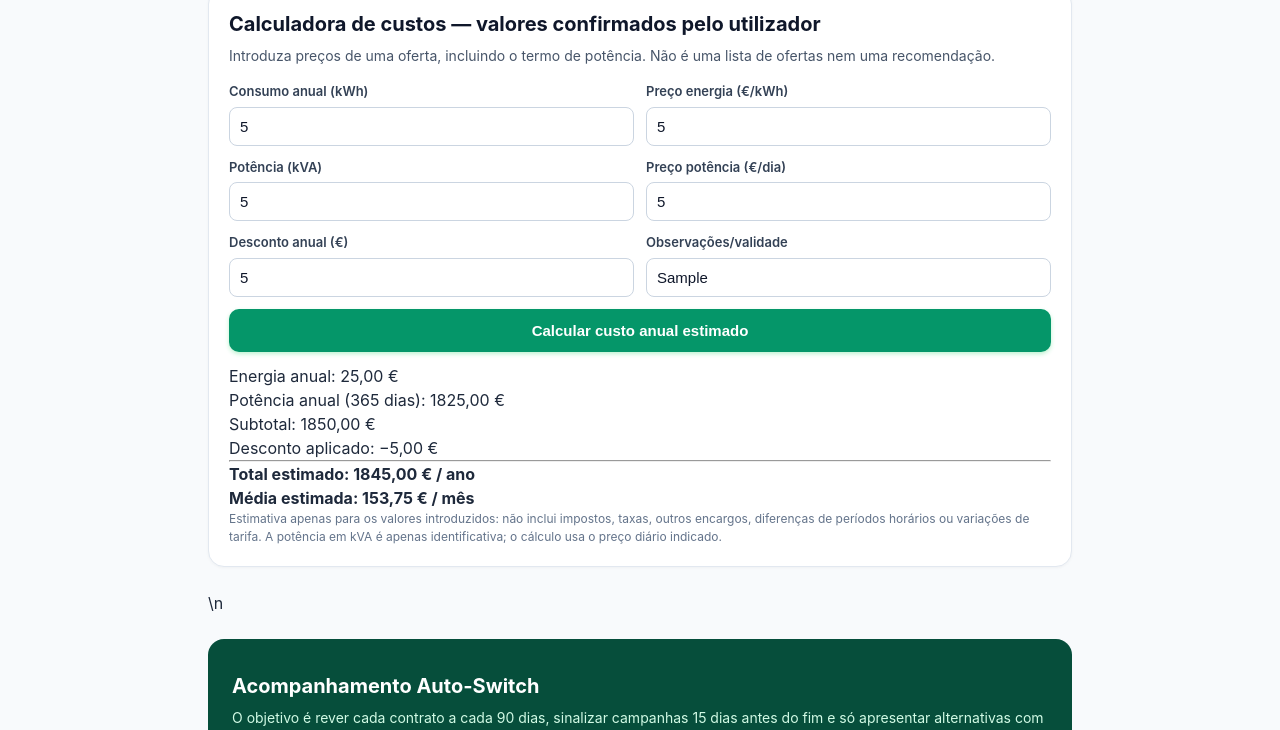
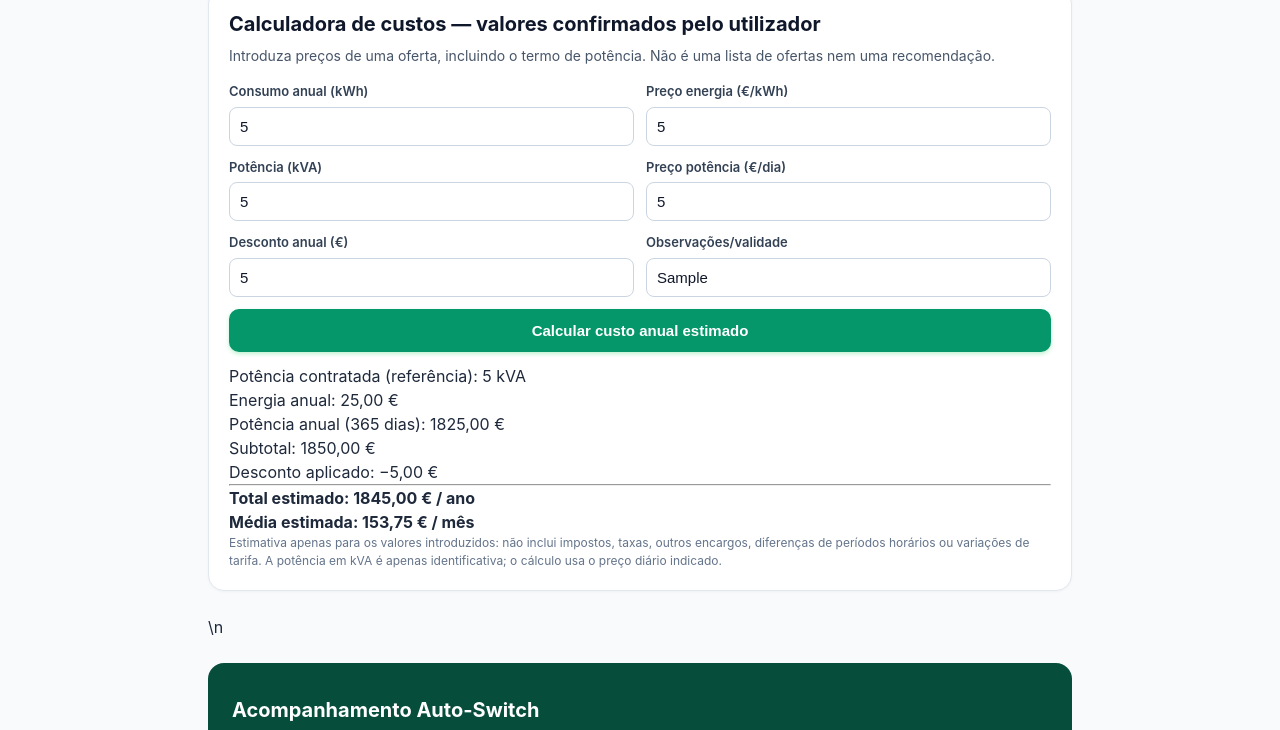
Before and after one commit to eliamarina81-bot/wivolta-app, a plain HTML site: page index.html in a window 1280 px wide. Both pictures are taken after typing "5", "5", "5", "5", "5", "Sample" into the empty fields and a click on the button "Calcular custo anual estimado". Shown: the part 552-1282 px from the top of the page. Drawn offline with nearby package versions, Linux system fonts and the light colour scheme.

Commit message:
Show selected power in annual calculator breakdown

```diff
--- a/index.html
+++ b/index.html
@@ -151,7 +151,8 @@ function calcularCusto(){
   }
   const fmt=n=>new Intl.NumberFormat("pt-PT",{style:"currency",currency:"EUR"}).format(n);
   const aviso=desconto>c.subtotal?"<p>O desconto foi limitado ao subtotal para evitar um custo negativo.</p>":"";
-  $("calc-result").innerHTML="<div><p>Energia anual: "+fmt(c.energy)+"</p><p>Potência anual (365 dias): "+fmt(c.power)+"</p><p>Subtotal: "+fmt(c.subtotal)+"</p><p>Desconto aplicado: −"+fmt(c.discount)+"</p><hr><p><strong>Total estimado: "+fmt(c.total)+" / ano</strong></p><p><strong>Média estimada: "+fmt(c.total/12)+" / mês</strong></p>"+aviso+"<p style=\"font-size:12px;color:#64748b\">Estimativa apenas para os valores introduzidos: não inclui impostos, taxas, outros encargos, diferenças de períodos horários ou variações de tarifa. A potência em kVA é apenas identificativa; o cálculo usa o preço diário indicado.</p></div>";
+  const potenciaLabel=potencia>0?"<p>Potência contratada (referência): "+new Intl.NumberFormat("pt-PT").format(potencia)+" kVA</p>":"";
+  $("calc-result").innerHTML="<div>"+potenciaLabel+"<p>Energia anual: "+fmt(c.energy)+"</p><p>Potência anual (365 dias): "+fmt(c.power)+"</p><p>Subtotal: "+fmt(c.subtotal)+"</p><p>Desconto aplicado: −"+fmt(c.discount)+"</p><hr><p><strong>Total estimado: "+fmt(c.total)+" / ano</strong></p><p><strong>Média estimada: "+fmt(c.total/12)+" / mês</strong></p>"+aviso+"<p style=\"font-size:12px;color:#64748b\">Estimativa apenas para os valores introduzidos: não inclui impostos, taxas, outros encargos, diferenças de períodos horários ou variações de tarifa. A potência em kVA é apenas identificativa; o cálculo usa o preço diário indicado.</p></div>";
 }
 function limparLeitura(){$("fatura-input").value="";$("ocr-resultados").classList.add("hidden");$("ocr-status").style.display="none";$("ocr-status").textContent="";}
 </script>
```
